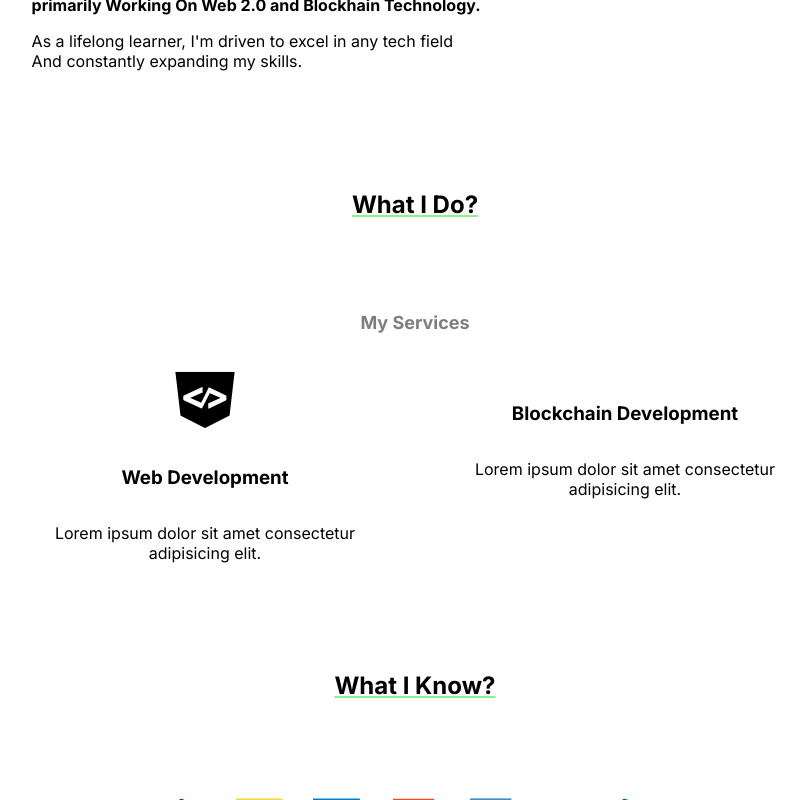
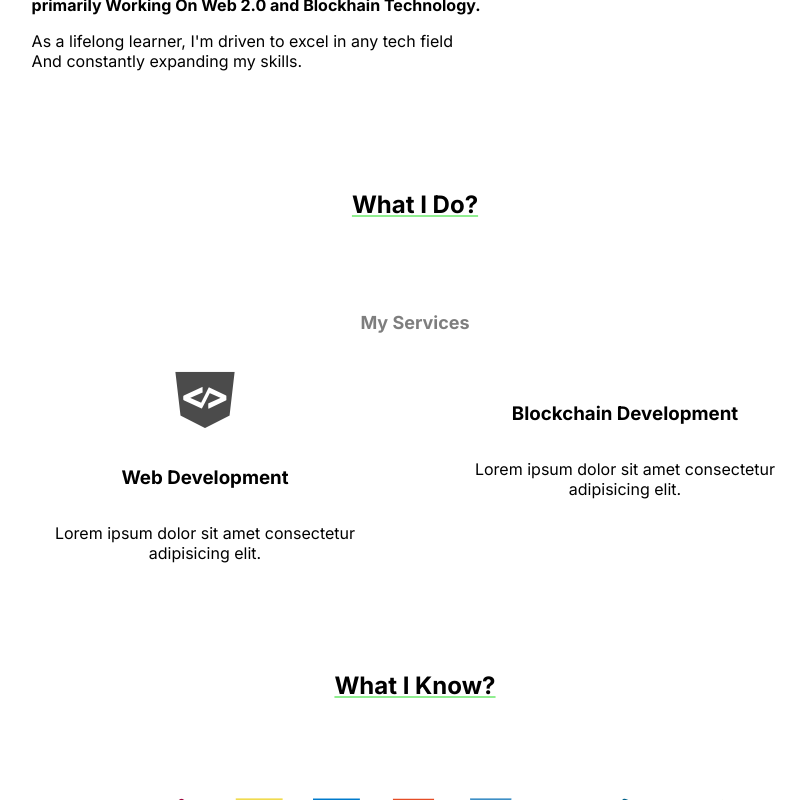
Before and after one commit to hacknovas/PortfolioHN, a Next.js app: page / in a window 1280 px wide. In both pictures the pointer is over the element 430 px from the left and 1032 px from the top of the page. Shown: the part 632-1432 px from the top of the page, without its empty margins (225-1029 px from the left). Built offline with nearby package versions, Linux system fonts and the light colour scheme.

Commit message:
service style updated

```diff
--- a/src/app/CSS/service.module.css
+++ b/src/app/CSS/service.module.css
@@ -51,11 +51,20 @@
   height: fit-content;
   text-align: center;
   text-wrap: pretty;
+  transition: all 0.5s ease-in-out;
 }
 
 .singleService i {
   font-size: 4em;
+
 }
 .singleService Div {
+  transition: all .5s ease-in-out;
   padding: 15px 0;
 }
+
+.singleService:hover Div:nth-child(1) {
+  opacity: 0.7;
+  transform: rotate(360deg);
+  /* transform: scale(2); */
+}
```
